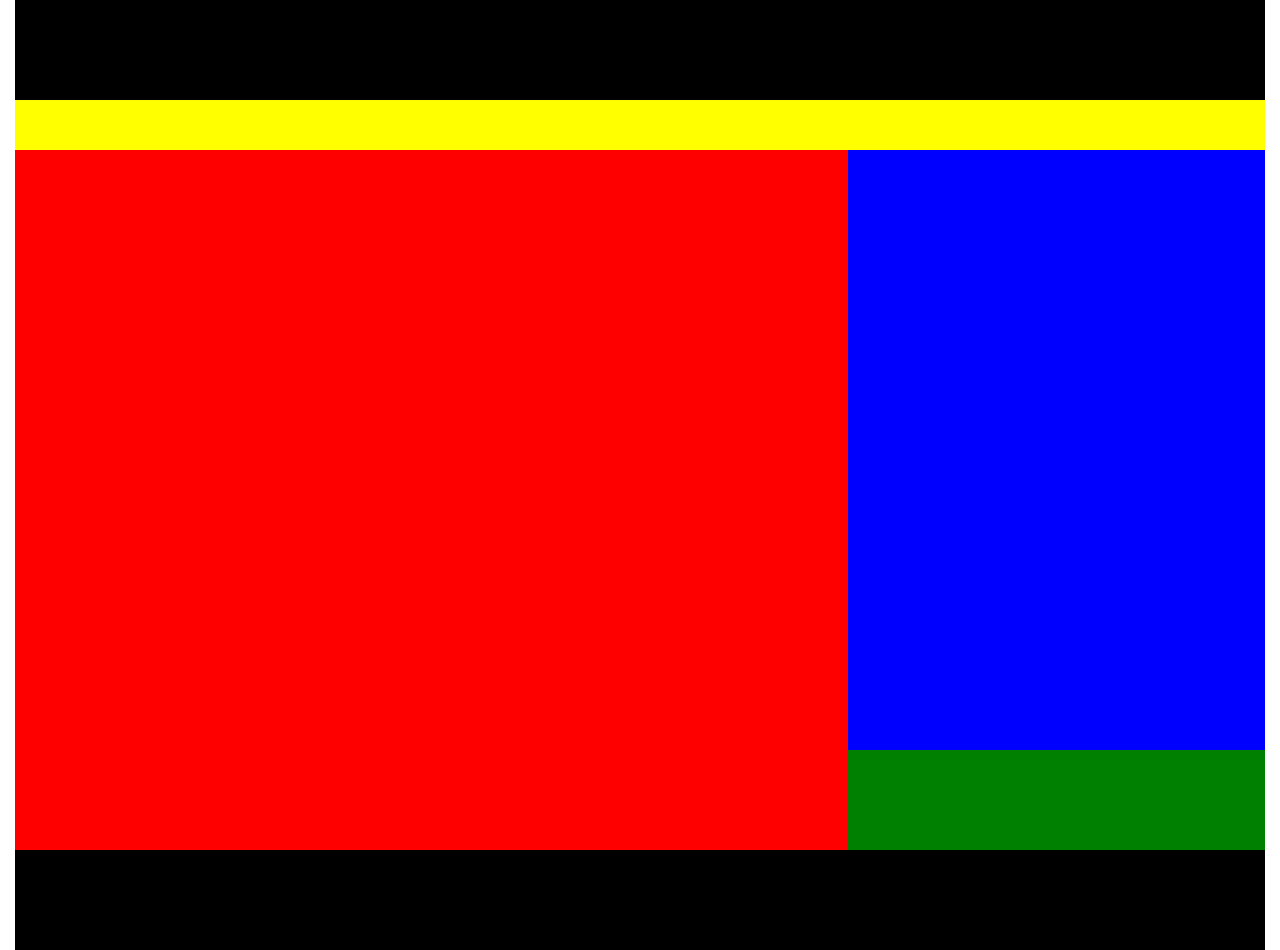
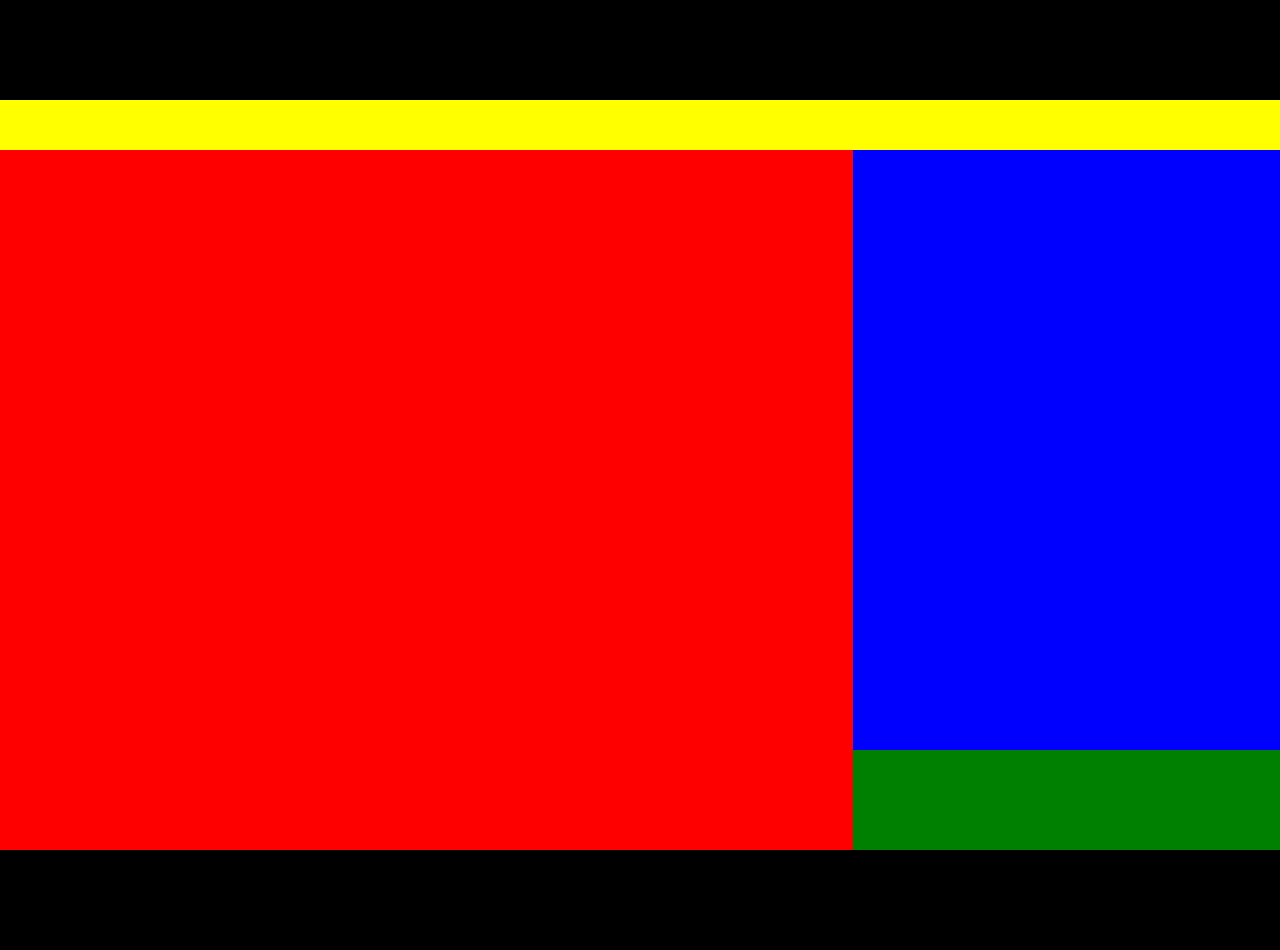
Before and after one commit to FractEngineering/solutions4u, a website: page index.html in a window 1280 px wide. Drawn offline with nearby package versions, Linux system fonts and the light colour scheme.

Commit message:
Fix padding

```diff
--- a/css/style.css
+++ b/css/style.css
@@ -1,3 +1,7 @@
+.container-fluid{
+  padding: 0;
+}
+
 .red {
   background-color: red;
   height: 700px;
```
